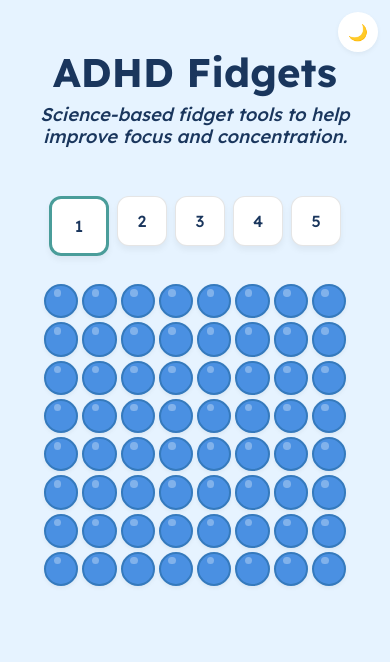
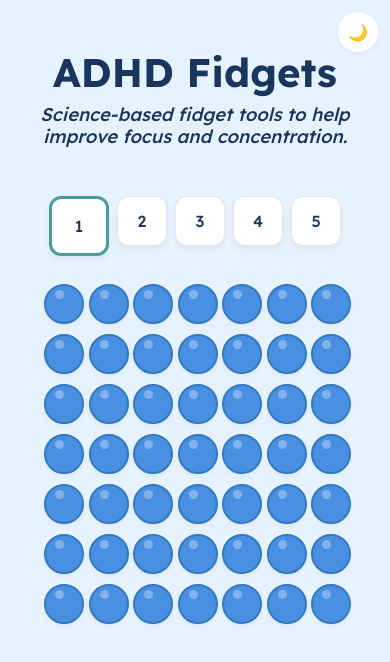
Before and after one commit to FerroDude/ADHD_Fidget_App, a React (Vite) app: page / in a window 390 px wide. Shown: the top 662 px of the page. Built offline with nearby package versions, Linux system fonts and the light colour scheme.

Commit message:
improved size of bubbles in mobile

```diff
--- a/src/components/BubbleWrapFidget/BubbleWrapFidget.jsx
+++ b/src/components/BubbleWrapFidget/BubbleWrapFidget.jsx
@@ -4,8 +4,8 @@ import './bubblewrapfidget.css';
 
 const BubbleWrapFidget = () => {
   // Explicitly set grid dimensions to 8×8
-  const rows = 8;
-  const cols = 8;
+  const rows = 7;
+  const cols = 7;
   const totalBubbles = rows * cols;
 
   const [poppedBubbles, setPoppedBubbles] = useState(new Set());
--- a/src/components/BubbleWrapFidget/bubblewrapfidget.css
+++ b/src/components/BubbleWrapFidget/bubblewrapfidget.css
@@ -8,13 +8,12 @@
 
 .bubble-grid {
   display: grid;
-  /* Explicitly set grid to 8×8 */
-  grid-template-columns: repeat(8, 1fr);
-  grid-template-rows: repeat(8, 1fr);
+  grid-template-columns: repeat(7, 1fr);
+  grid-template-rows: repeat(7, 1fr);
   gap: 8px;
   width: 100%;
   max-width: 480px;
-  aspect-ratio: 1/1;
+  aspect-ratio: 1 / 1;
   margin: 0 auto;
 }
 
@@ -49,12 +48,11 @@
 
 @media (max-width: 768px) {
   .bubble-grid {
-    gap: 6px;
+    gap: 10px;
+    max-width: 100%;
+  }
+
+  .bubble {
+    min-height: 40px;
   }
 }
-
-@media (max-width: 480px) {
-  .bubble-grid {
-    gap: 4px;
-  }
-}
```
